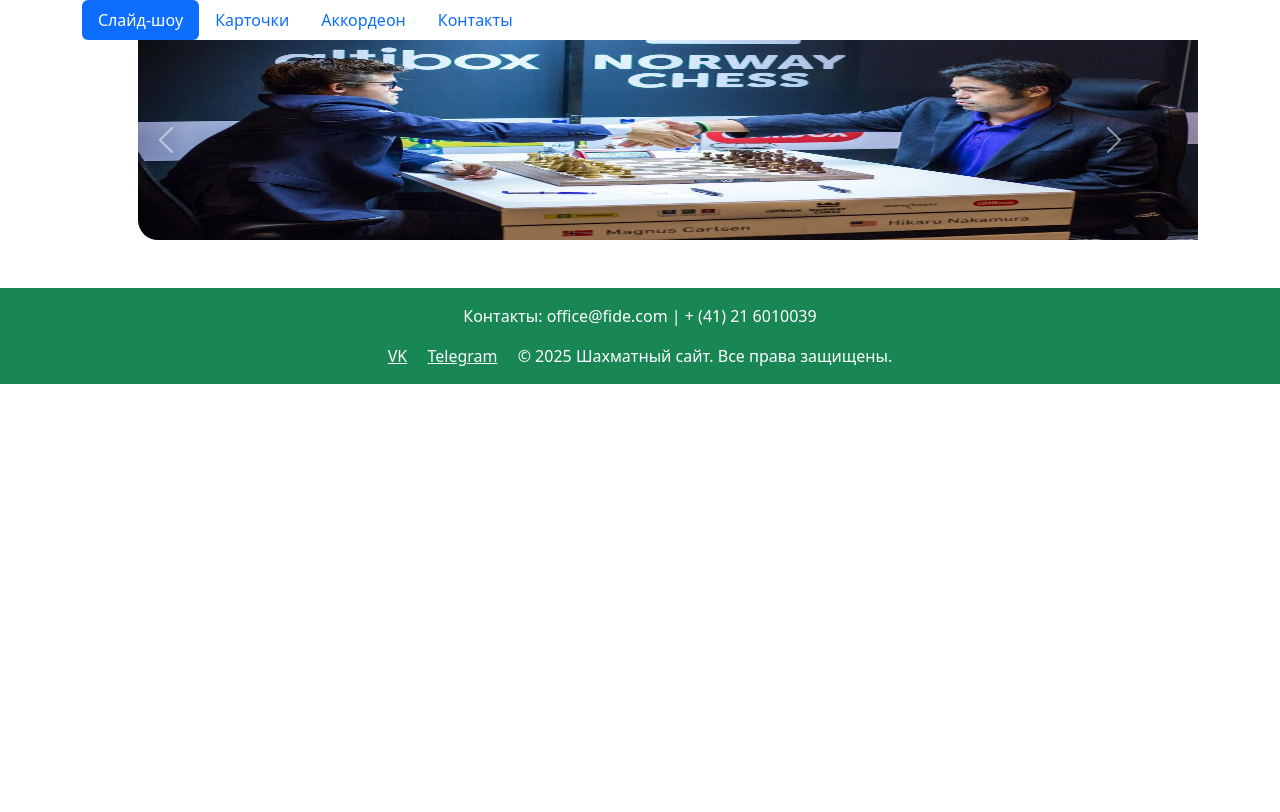
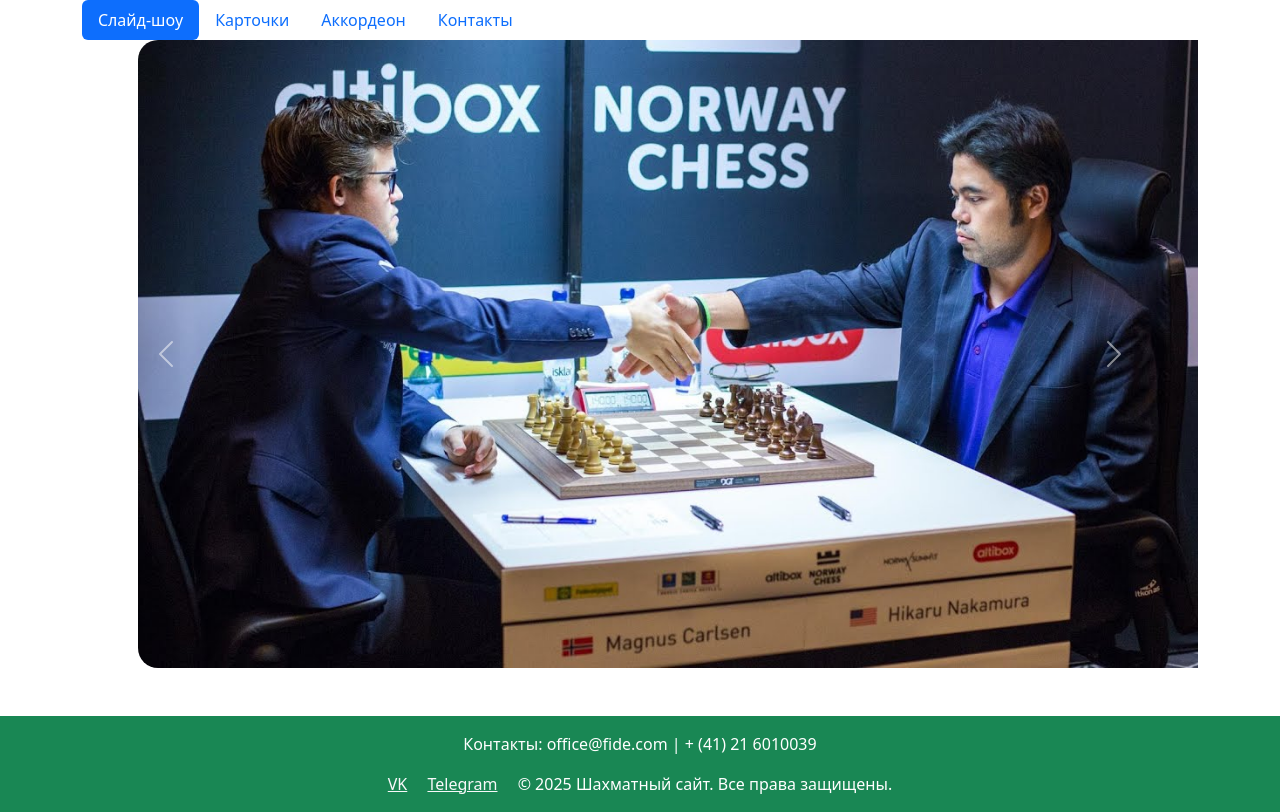
Before and after one commit to YuriyNik156/DJ02-hometask, a Django app: page / in a window 1280 px wide. Shown: the part 80-892 px from the top of the page. Before the commit the page ends 464 px from the top, so only its background shows below. Run offline with Django 5.2, Linux system fonts and the light colour scheme.

Commit message:
img updates

```diff
--- a/chess_grandmasters/main/static/main/css/main.css
+++ b/chess_grandmasters/main/static/main/css/main.css
@@ -18,11 +18,12 @@
 }
 
 img {
-    height: 200px;
+    max-width: 100%;
+    height: auto; /* Очень важно для сохранения пропорций */
+    border-radius: 20px;
     position: relative;
     left: 5%;
     bottom: 45%;
-    border-radius: 20px;
 }
 
 .card-container {
--- a/chess_grandmasters/main/templates/main/carousel.html
+++ b/chess_grandmasters/main/templates/main/carousel.html
@@ -23,13 +23,13 @@
 <div id="carouselExampleAutoplaying" class="carousel slide" data-bs-ride="carousel">
   <div class="carousel-inner">
     <div class="carousel-item active">
-      <img src="{% static 'main/img/Карлсен против Накамура.jpg' %}" class="card-img-top" alt="...">
+      <img src="{% static 'main/img/Карлсен против Накамура.jpg' %}" class="d-block w-100" alt="...">
     </div>
     <div class="carousel-item">
-      <img src="{% static 'main/img/Гукеш против Динга.jpg' %}" class="card-img-top" alt="...">
+      <img src="{% static 'main/img/Гукеш против Динга.jpg' %}" class="d-block w-100" alt="...">
     </div>
     <div class="carousel-item">
-      <img src="{% static 'main/img/Гукеш и Динг.jpg' %}" class="card-img-top" alt="...">
+      <img src="{% static 'main/img/Гукеш и Динг.jpg' %}" class="d-block w-100" alt="...">
     </div>
   </div>
 
```
